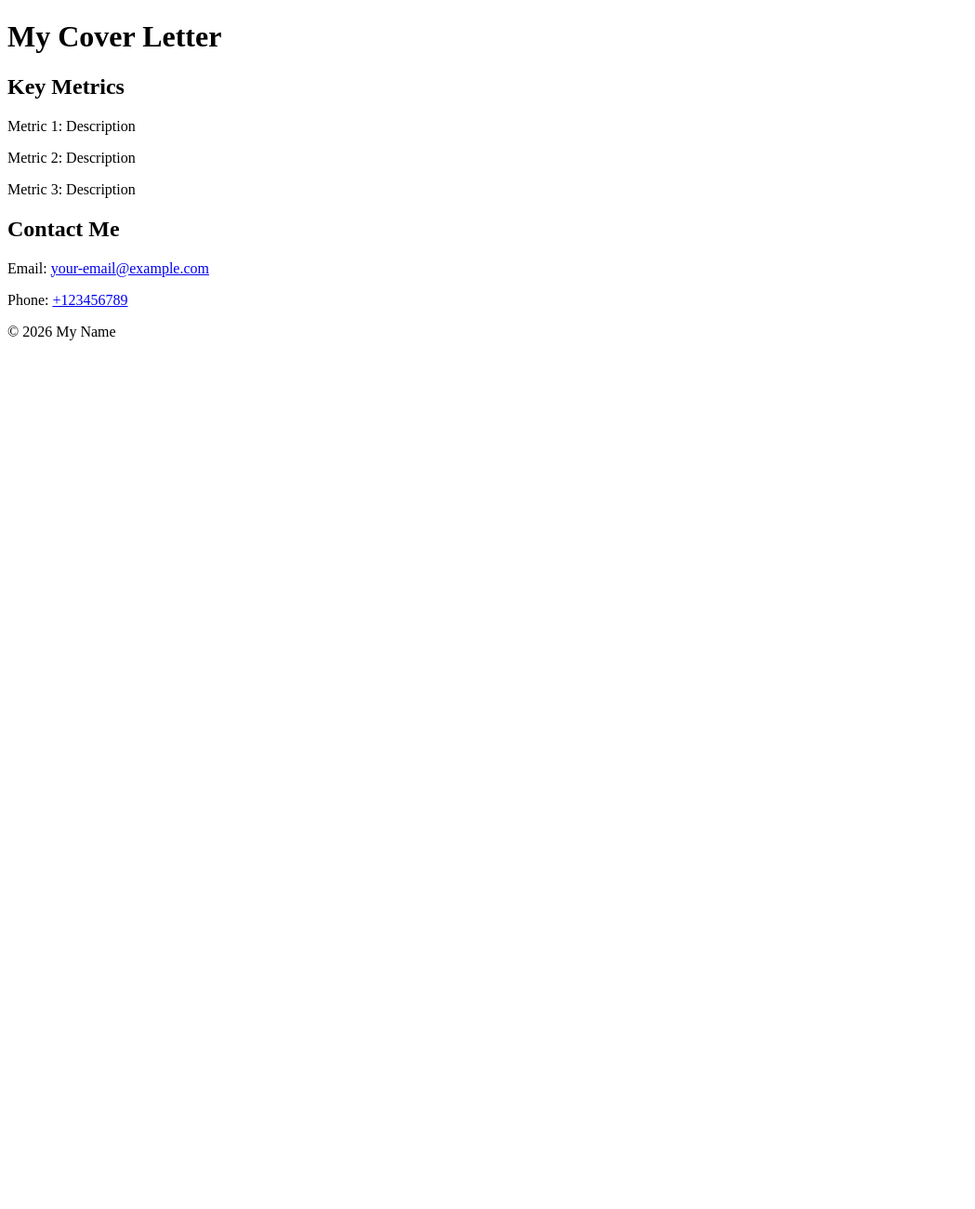
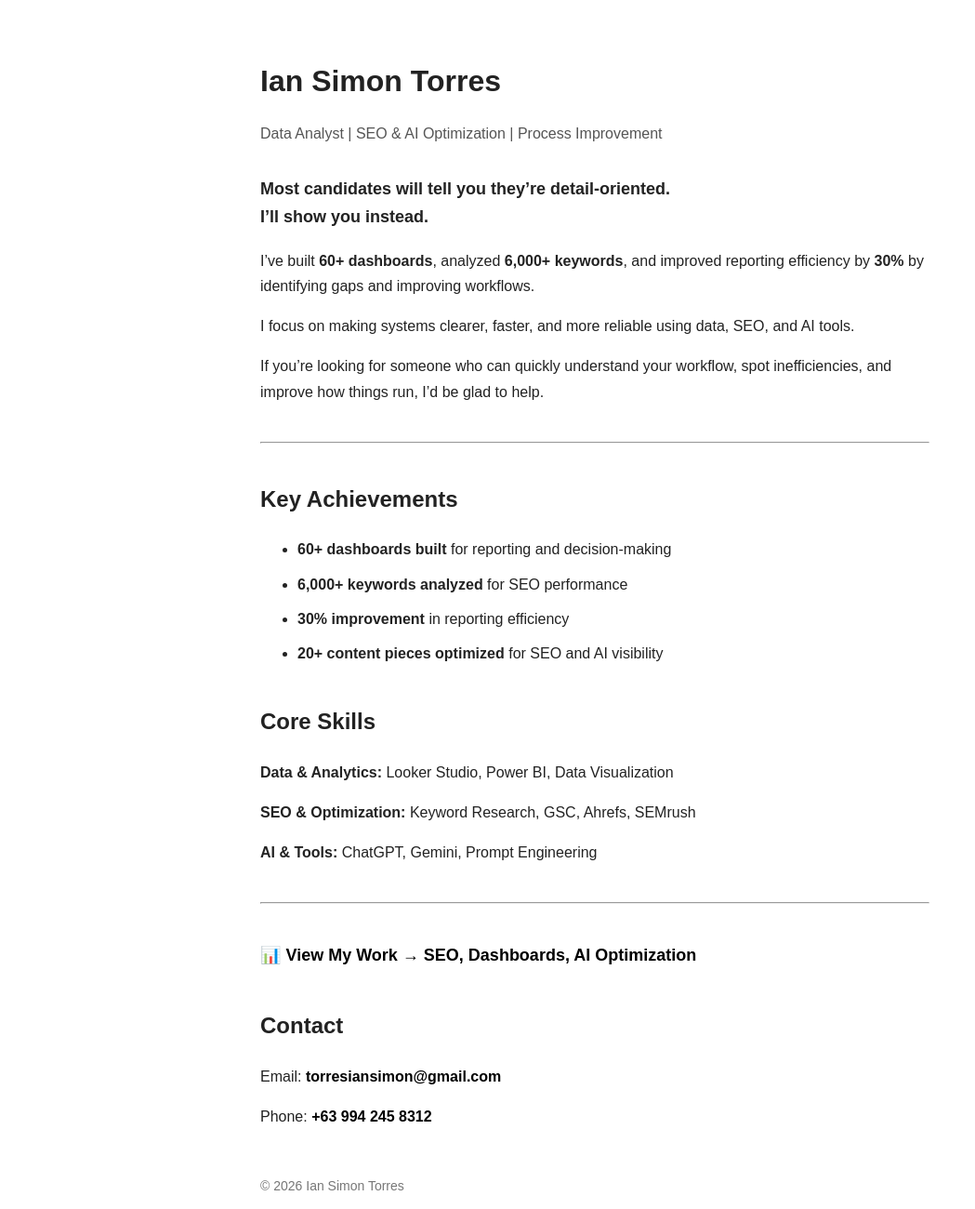
Before and after one commit to smntrrz/cover-letter, a plain HTML site: page index.html in a window 1280 px wide. Shown: the whole page at 93% size, without its empty margins (0-1049 px from the left). Before the commit the page ends 800 px from the top, so only its background shows below. Drawn offline with Linux system fonts and the light colour scheme.

Commit message:
Revise cover letter details and layout
Updated the cover letter content and styling.

```diff
--- a/index.html
+++ b/index.html
@@ -1,32 +1,134 @@
 <!DOCTYPE html>
 <html lang="en">
 <head>
-    <meta charset="UTF-8">
-    <meta name="viewport" content="width=device-width, initial-scale=1.0">
-    <meta name="description" content="A cover letter showcasing my skills and experience. Improve accessibility for all users." />
-    <meta name="keywords" content="cover letter, skills, experience, metrics, contact" />
-    <link rel="stylesheet" href="styles.css">
-    <title>Cover Letter</title>
+  <meta charset="UTF-8" />
+  <meta name="viewport" content="width=device-width, initial-scale=1.0"/>
+  <meta name="description" content="Ian Simon Torres - Data Analyst specializing in SEO, AI workflows, and performance optimization."/>
+  <title>Ian Simon Torres | Cover Letter</title>
+
+  <style>
+    body {
+      font-family: Arial, sans-serif;
+      max-width: 720px;
+      margin: 60px auto;
+      line-height: 1.7;
+      padding: 0 20px;
+      color: #222;
+    }
+
+    h1 {
+      margin-bottom: 5px;
+    }
+
+    .tagline {
+      color: #555;
+      margin-bottom: 30px;
+    }
+
+    .highlight {
+      font-weight: bold;
+      font-size: 18px;
+    }
+
+    .section {
+      margin-top: 40px;
+    }
+
+    .metrics li {
+      margin-bottom: 10px;
+    }
+
+    .cta {
+      margin-top: 30px;
+      font-size: 18px;
+    }
+
+    a {
+      text-decoration: none;
+      font-weight: bold;
+      color: #000;
+    }
+
+    hr {
+      margin: 40px 0;
+    }
+
+    footer {
+      margin-top: 50px;
+      font-size: 14px;
+      color: #777;
+    }
+  </style>
 </head>
+
 <body>
-    <header>
-        <h1>My Cover Letter</h1>
-    </header>
-    <main>
-        <section class="metrics">
-            <h2>Key Metrics</h2>
-            <p>Metric 1: Description</p>
-            <p>Metric 2: Description</p>
-            <p>Metric 3: Description</p>
-        </section>
-        <section class="contact">
-            <h2>Contact Me</h2>
-            <p>Email: <a href="mailto:your-email@example.com">your-email@example.com</a></p>
-            <p>Phone: <a href="tel:+123456789">+123456789</a></p>
-        </section>
-    </main>
-    <footer>
-        <p>&copy; 2026 My Name</p>
-    </footer>
+
+  <h1>Ian Simon Torres</h1>
+  <p class="tagline">Data Analyst | SEO & AI Optimization | Process Improvement</p>
+
+  <!-- HOOK -->
+  <p class="highlight">
+    Most candidates will tell you they’re detail-oriented.<br>
+    I’ll show you instead.
+  </p>
+
+  <!-- VALUE -->
+  <p>
+    I’ve built <strong>60+ dashboards</strong>, analyzed <strong>6,000+ keywords</strong>,
+    and improved reporting efficiency by <strong>30%</strong> by identifying gaps and improving workflows.
+  </p>
+
+  <p>
+    I focus on making systems clearer, faster, and more reliable using data, SEO, and AI tools.
+  </p>
+
+  <p>
+    If you’re looking for someone who can quickly understand your workflow, spot inefficiencies,
+    and improve how things run, I’d be glad to help.
+  </p>
+
+  <hr>
+
+  <!-- PROOF -->
+  <div class="section">
+    <h2>Key Achievements</h2>
+    <ul class="metrics">
+      <li><strong>60+ dashboards built</strong> for reporting and decision-making</li>
+      <li><strong>6,000+ keywords analyzed</strong> for SEO performance</li>
+      <li><strong>30% improvement</strong> in reporting efficiency</li>
+      <li><strong>20+ content pieces optimized</strong> for SEO and AI visibility</li>
+    </ul>
+  </div>
+
+  <!-- SKILLS -->
+  <div class="section">
+    <h2>Core Skills</h2>
+
+    <p><strong>Data & Analytics:</strong> Looker Studio, Power BI, Data Visualization</p>
+    <p><strong>SEO & Optimization:</strong> Keyword Research, GSC, Ahrefs, SEMrush</p>
+    <p><strong>AI & Tools:</strong> ChatGPT, Gemini, Prompt Engineering</p>
+  </div>
+
+  <hr>
+
+  <!-- CTA -->
+  <div class="cta">
+    📊
+    <a href="https://www.notion.so/Ian-Simon-Torres-Portfolio-349bdeb38b5d804cbe6dd182f5379a1e" target="_blank">
+      View My Work → SEO, Dashboards, AI Optimization
+    </a>
+  </div>
+
+  <!-- CONTACT -->
+  <div class="section">
+    <h2>Contact</h2>
+    <p>Email: <a href="mailto:torresiansimon@gmail.com">torresiansimon@gmail.com</a></p>
+    <p>Phone: <a href="tel:+639942458312">+63 994 245 8312</a></p>
+  </div>
+
+  <footer>
+    <p>&copy; 2026 Ian Simon Torres</p>
+  </footer>
+
 </body>
 </html>
```
